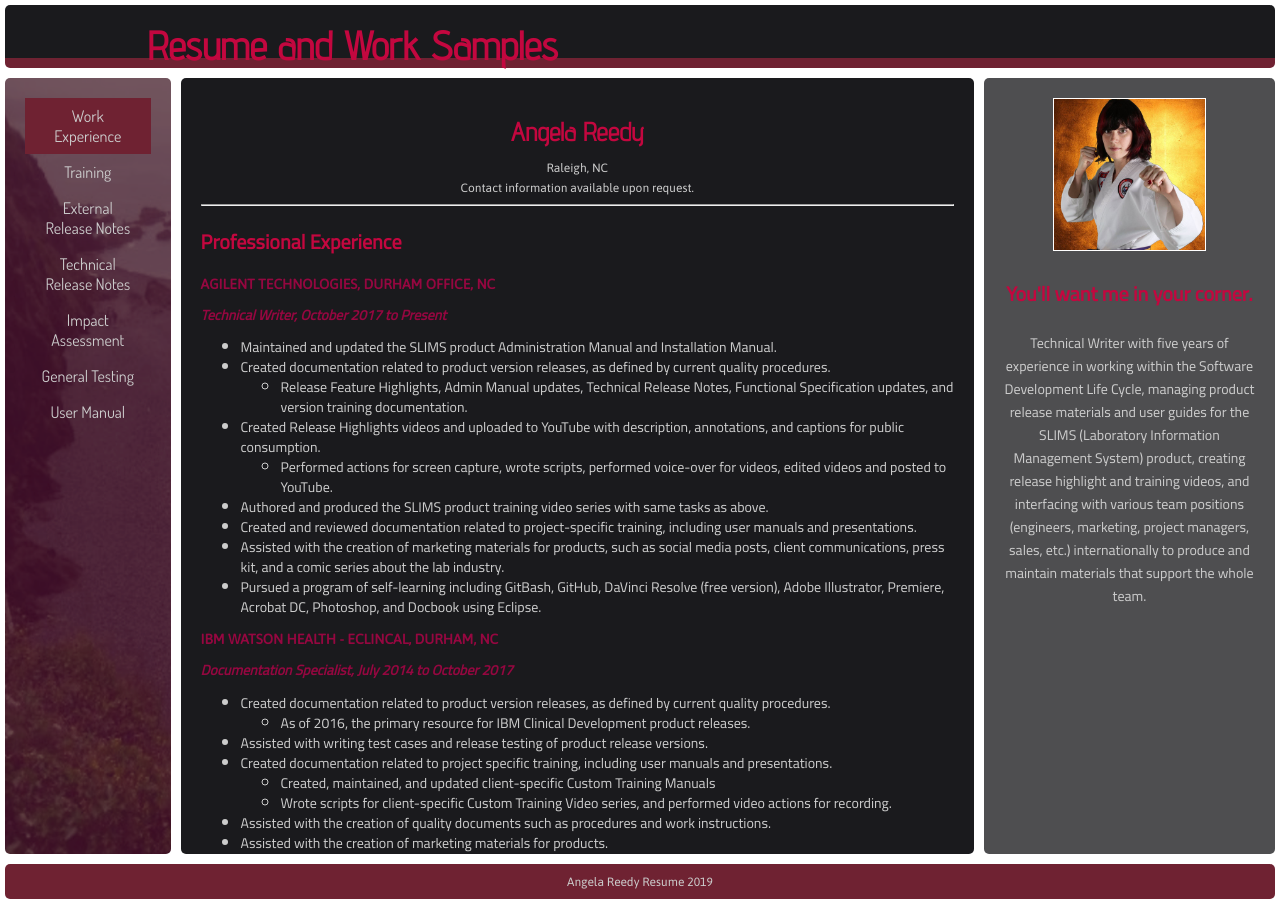
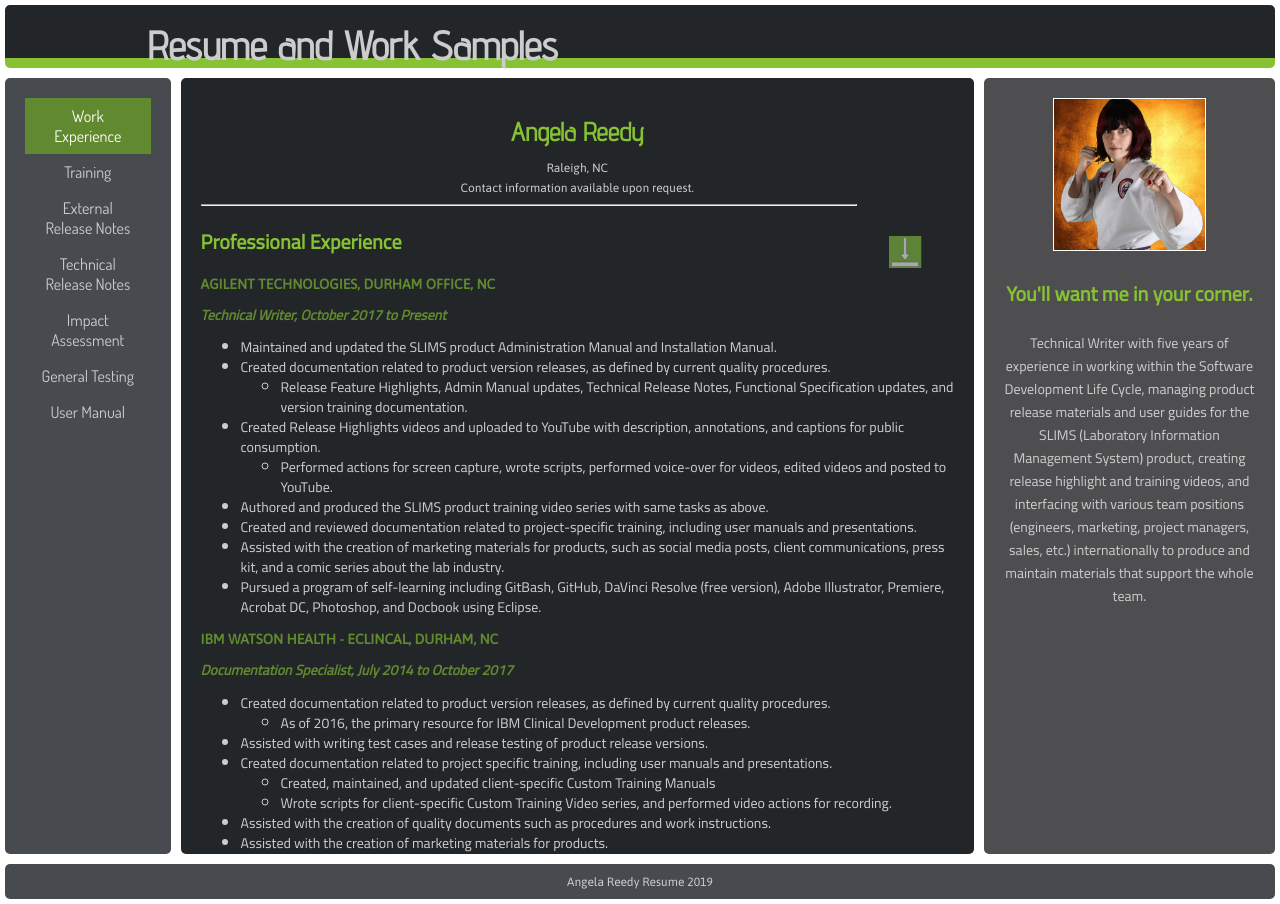
Before and after one commit to ajreid52/ajreid52.github.io, a plain HTML site: page index.html in a window 1280 px wide. Drawn offline with Linux system fonts and the light colour scheme.

Commit message:
added icons in illustrator, added writing samples

```diff
--- a/index.html
+++ b/index.html
@@ -24,7 +24,16 @@
         <content>
             <h1>Angela Reedy</h1>
             <p>Raleigh, NC</p>
-            <p>Contact information available upon request.</p>
+            <p>Contact information available upon request.
+            </p>
+            <div class="button">
+                <div class="buttongrid">
+                    <div class="buttoncell">
+                        <a target="blank" href="samples/sample_ia.docx" class="responsive-image"><img src="images/iconDownload.png" alt="Download resume">
+                        </a>
+                    </div>
+                </div>
+            </div>
             <hr>
             <h2>Professional Experience</h2>
 			<h3>AGILENT TECHNOLOGIES, DURHAM OFFICE, NC</h3>
--- a/styles.css
+++ b/styles.css
@@ -9,19 +9,19 @@ font-family: 'Play', sans-serif;
 font-family: 'Rajdhani', sans-serif;
 font-family: 'Advent Pro', sans-serif;*/
 
-a {color: #ca5a7c;}
+a {color: #ffff66;}
 figcaption {display: block; font-family: 'Play', sans-serif; font-size: 12px; font-style: italic; color: #cccccc;}
 p {font-family: 'Asap', sans-serif; font-size: 12px; line-height: 8px; text-align: center; color: #cccccc;}
 .fc section p {font-family: 'Cairo', sans-serif; color: #cccccc; line-height: 23px; font-size: 14px;}
 .fc content ul,ol {font-family: 'Cairo', sans-serif; font-size: 14px; line-height: 20px; color: #cccccc;}
 .fc section ol {font-family: 'Cairo', sans-serif; text-align: left; color: #cccccc; }
-header h1 {font-family: 'Advent Pro', sans-serif; color: #c3073f; font-size: 40px; margin: 0.37em;}
-.fc content h1 {font-family: 'Advent Pro', sans-serif; color: #c3073f; font-size: 26px; text-align: center;}
+header h1 {font-family: 'Advent Pro', sans-serif; color: #cccccc; font-size: 40px; margin: 0.37em;}
+.fc content h1 {font-family: 'Advent Pro', sans-serif; color: #86c232; font-size: 26px; text-align: center;}
 .fc content p {font-family: 'Asap', sans-serif; font-size: 12px; line-height: 8px; text-align: center; }
-.fc content h2 {font-family: 'Cairo', sans-serif; color: #c3073f; font-size: 20px;}
-.fc content h3 {font-family: 'Asap', sans-serif; color: #950740; font-size: 14px; line-height: inherit;}
-.fc section h3 {font-family: 'Cairo', sans-serif; color: #c3073f; font-size: 20px;}
-.fc content h4 {font-family: 'Cairo', sans-serif; color: #950740; font-size: 14px; font-style: italic; line-height: 8px;}
+.fc content h2 {font-family: 'Cairo', sans-serif; color: #86c232; font-size: 20px;}
+.fc content h3 {font-family: 'Asap', sans-serif; color: #61892f; font-size: 14px; line-height: inherit;}
+.fc section h3 {font-family: 'Cairo', sans-serif; color: #86c232; font-size: 20px;}
+.fc content h4 {font-family: 'Cairo', sans-serif; color: #61892f; font-size: 14px; font-style: italic; line-height: 8px;}
 footer {font-family: 'Cairo', sans-serif;}
 .fc content .reg {font-family: 'Cairo', sans-serif; font-size: 14px; text-align: left; padding-left: 20px; line-height: inherit;}
 .info {font-family: 'Cairo', sans-serif; text-align: left;}
@@ -69,7 +69,7 @@ table {font-family: 'Cairo', sans-serif; font-size: 14px;}
 
         .fc content {
             flex:3;
-            background-color: #1a1a1d;
+            background-color: #222629;
             width: inherit;
             height: 46em;
             overflow: auto;
@@ -82,11 +82,36 @@ table {font-family: 'Cairo', sans-serif; font-size: 14px;}
         th {background-color: lightgrey; text-align: left;}
         th, td {padding:5px; vertical-align: top;}
 
+/*BUTTONS*/
+        .button {
+          margin: 0 auto;
+          float: right;
+        }
+
+
+        .buttongrid {
+          display: flex;
+          flex-wrap: wrap;
+          flex-direction: row;
+          }
+
+          .button img {display: block;}
+
+          .buttoncell {
+            width: calc(25% / 4);
+            margin: 2rem;
+            opacity: 0.6;
+            transition: 0.3s;
+            cursor: pointer;
+            }
+
+          .buttoncell:hover {opacity: 1}
+
 /*NAVIGATION BAR*/
-        .fc aside {flex: 0.5; background-image: url(images/purple.png); background-size: cover; background-color: #4e4e50;}
+        .fc aside {flex: 0.5; /*background-image: url(images/purple.png);*/ background-size: cover; background-color: #474b4f;}
 
-        li a.active {background-color: #6f2232; color: #cccccc;}
-        li a:hover:not(.active) {background-color: #950740; color: #cccccc;}
+        li a.active {background-color: #61892f; color: #fff;}
+        li a:hover:not(.active) {background-color: #86c232; color: #fff;}
 
         .nav {list-style-type: none; margin: 0; padding: 0; width: inherit; height: inherit; overflow:auto;}
 
@@ -99,14 +124,14 @@ table {font-family: 'Cairo', sans-serif; font-size: 14px;}
         .fc section img {border: 1px solid white; overflow: hidden; max-height: 40%; max-width: 60%;}
 
 /*HEADER AND FOOTER*/
-        header {border-bottom: 10px solid #6f2232; padding-bottom: 10px;}
+        header {border-bottom: 10px solid #86c232; padding-bottom: 10px;}
         /* size header and footer to be full width and 100 px tall each */
         header{
             box-sizing: border-box;
             height: 50px;
             margin:5px;
             padding:2px;
-            background-color:#1a1a1d;
+            background-color:#222629;
             border-radius: 5px;
             padding-left: 10%;
             padding-bottom: 4%;
@@ -118,7 +143,7 @@ table {font-family: 'Cairo', sans-serif; font-size: 14px;}
             height: 35px;
             margin:5px;
             padding:2px;
-            background-color:#6f2232;
+            background-color:#474b4f;
             border-radius: 5px;
             padding-bottom: 2%;
             color: #cccccc;
```
Also changed, not shown: citrus.txt (added), images/iconDownload.png (added), images/iconLogoTrans.png (added), images/iconLogoWhite.png (added), images/iconPrint.png (added), images/iconTab.png (added), 4 other files.
